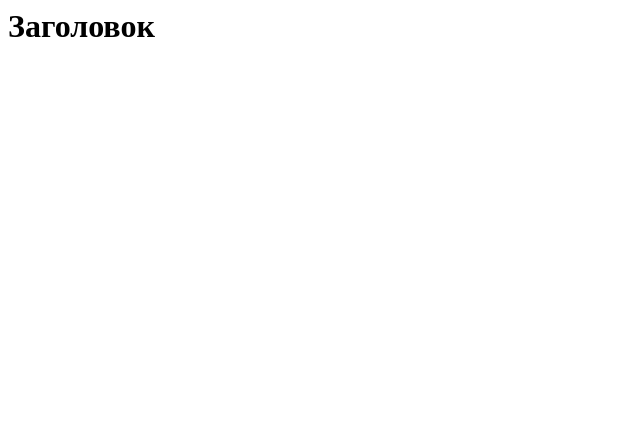
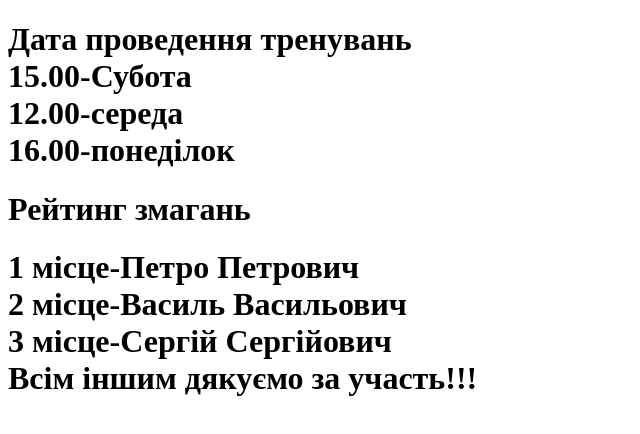
Before and after one commit to kep21/kep21, a plain HTML site: page index.html in a window 1280 px wide. Shown: the whole page, without its empty margins (0-640 px from the left). Drawn offline with Linux system fonts and the light colour scheme.

```diff
--- a/index.html
+++ b/index.html
@@ -1 +1,16 @@
-<h1>Заголовок</h1>
+<!DOCTYPE html>
+<html lang="ru">
+    <head><title>Настольний теннис</title>
+    <body><h1>Дата проведення тренувань<br>
+        15.00-Субота<br>
+        12.00-середа<br>
+        16.00-понеділок<br>
+    </h1>
+
+    </body>
+
+    <head><h1>Рейтинг змагань</h1></head>
+    <body><h1>1 місце-Петро Петрович<br>
+              2 місце-Василь Васильович<br>
+              3 місце-Сергій Сергійович<br>
+            Всім іншим дякуємо за участь!!!<br></h1></body>
```
Also changed, not shown: style css/настільний.jpg (added).
